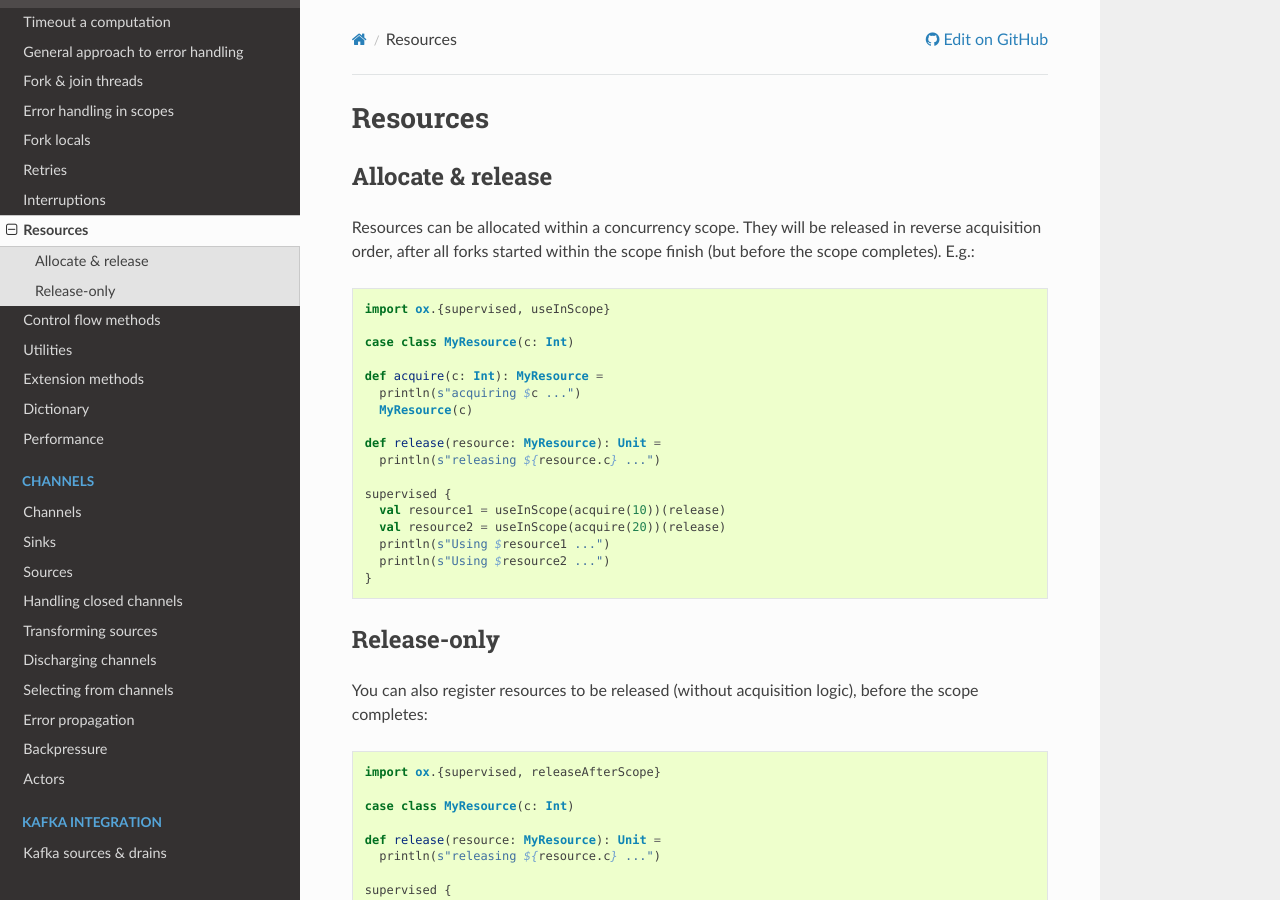
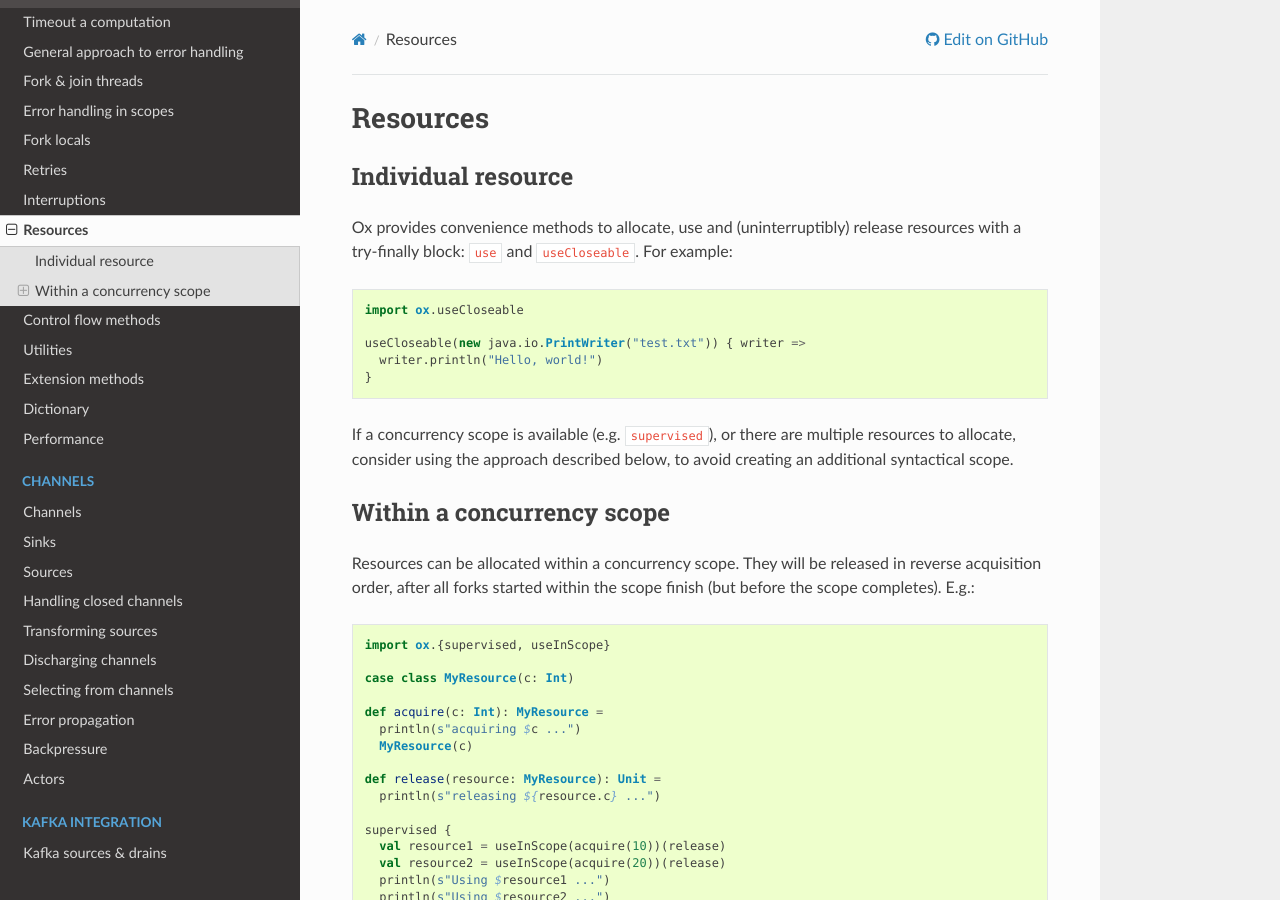
Before and after one commit to softwaremill/ox, a Sphinx documentation site: the page built from doc/resources.md, in a window 1280 px wide and 900 px high. Built offline with Sphinx 7.4.7 and the Read the Docs theme 2.0.0, drawn with Linux system fonts in a browser that asks for light colours.

Commit message:
use for resources

````diff
--- a/doc/resources.md
+++ b/doc/resources.md
@@ -1,6 +1,22 @@
 # Resources
 
-## Allocate & release
+## Individual resource
+
+Ox provides convenience methods to allocate, use and (uninterruptibly) release resources with a try-finally block: `use`
+and `useCloseable`. For example:
+
+```scala mdoc:compile-only
+import ox.useCloseable
+
+useCloseable(new java.io.PrintWriter("test.txt")) { writer =>
+  writer.println("Hello, world!")
+}
+```
+
+If a concurrency scope is available (e.g. `supervised`), or there are multiple resources to allocate, consider using the
+approach described below, to avoid creating an additional syntactical scope.
+
+## Within a concurrency scope
 
 Resources can be allocated within a concurrency scope. They will be released in reverse acquisition order, after all
 forks started within the scope finish (but before the scope completes). E.g.:
@@ -25,7 +41,7 @@ supervised {
 }
 ```
 
-## Release-only
+### Release-only
 
 You can also register resources to be released (without acquisition logic), before the scope completes:
 
````
Also changed, not shown: 2 other files.
